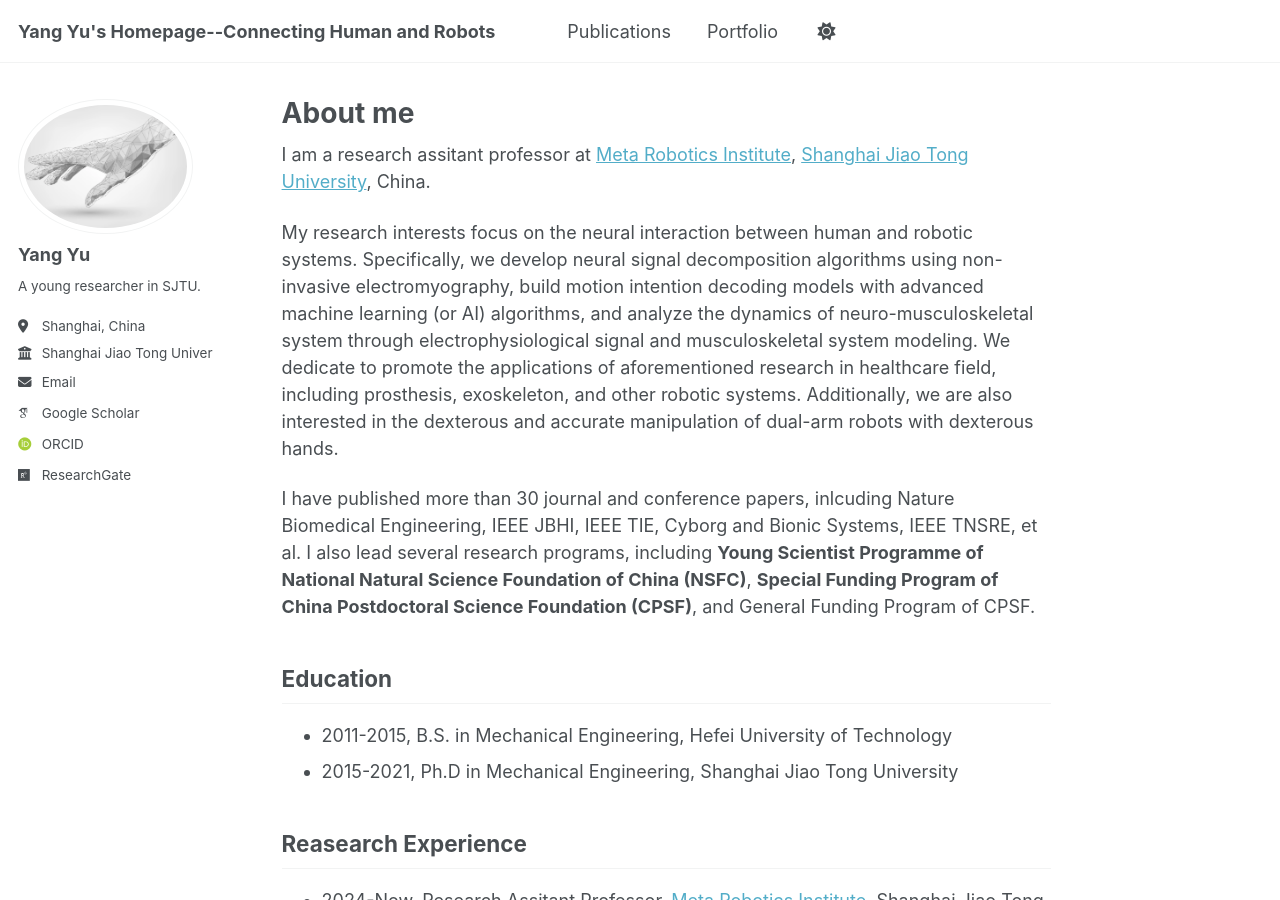
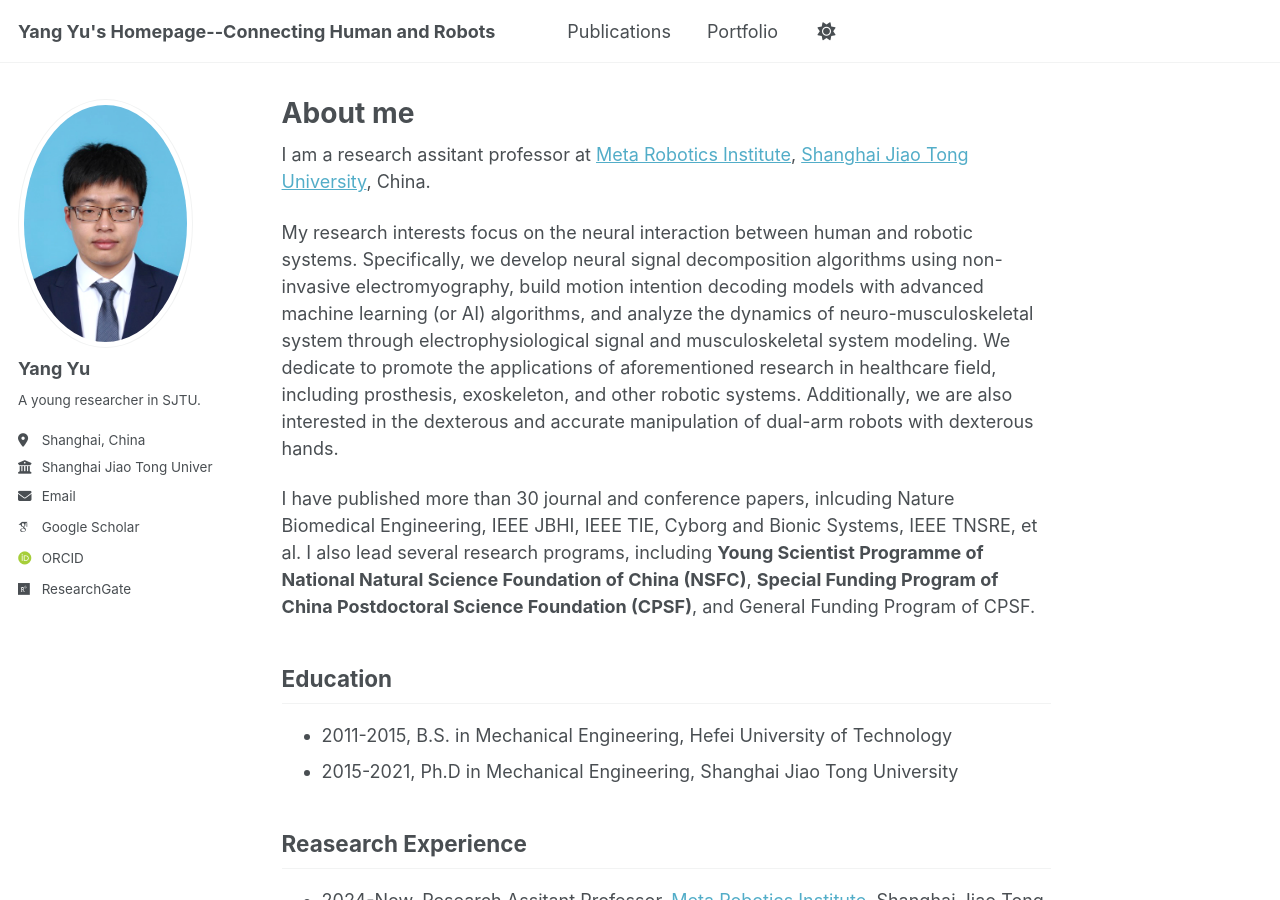
Before and after one commit to Yu-SJTUMRI/Yu-SJTUMRI.github.io, a Jekyll site: the page built from _pages/about.md, in a window 1280 px wide and 900 px high. Built offline with Jekyll 4.4.1, drawn with Linux system fonts in a browser that asks for light colours; some web fonts are replaced; a script that is not in the unit is left out.

Commit message:
Update _config.yml

```diff
--- a/_config.yml
+++ b/_config.yml
@@ -22,7 +22,7 @@ repository               : "Yu-SJTUMRI/Yu-SJTUMRI.github.io"
 #               Additional customization can be done by editing /_includes/author-profile.html
 author:
   # Biographic information
-  avatar           : "hand.png"
+  avatar           : "profile.png"
   name             : "Yang Yu"
   pronouns         : # example: "she/her"
   bio              : "A young researcher in SJTU."
```
